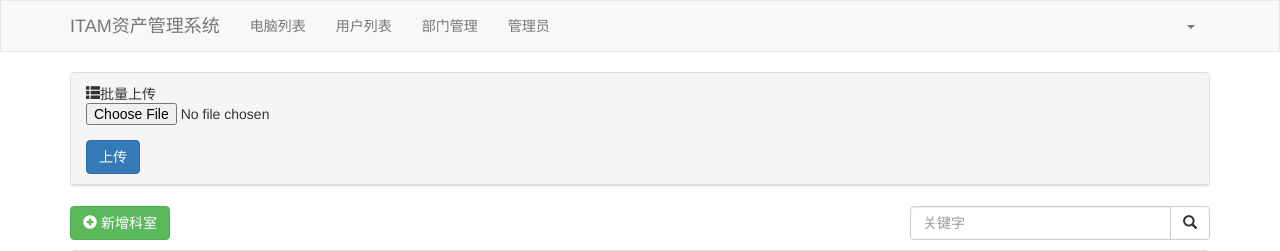
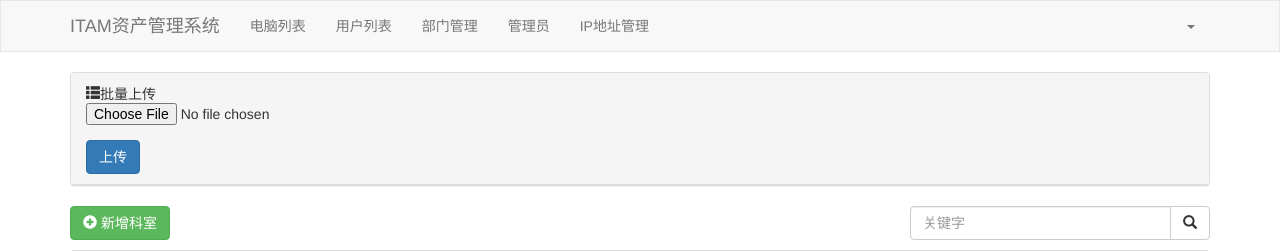
Before and after one commit to sunliguo2020/ITAM, a Django app: template app1/templates/dep_list.html in a window 1280 px wide. Shown: the top 251 px of the page. Run offline with Django 4.2, Linux system fonts and the light colour scheme; the template is opened without the code that fills it, so the values that code supplies are empty; some libraries are stand-ins or nearby versions.

Commit message:
添加ip地址管理的链接

```diff
--- a/app1/templates/layout.html
+++ b/app1/templates/layout.html
@@ -36,6 +36,7 @@
                 <li><a href="/user/list/">用户列表</a></li>
                 <li><a href="/dep/list/">部门管理</a></li>
                 <li><a href="/admin/list/">管理员</a></li>
+                <li><a href="/ip/list/">IP地址管理</a></li>
 
             </ul>
 
```
